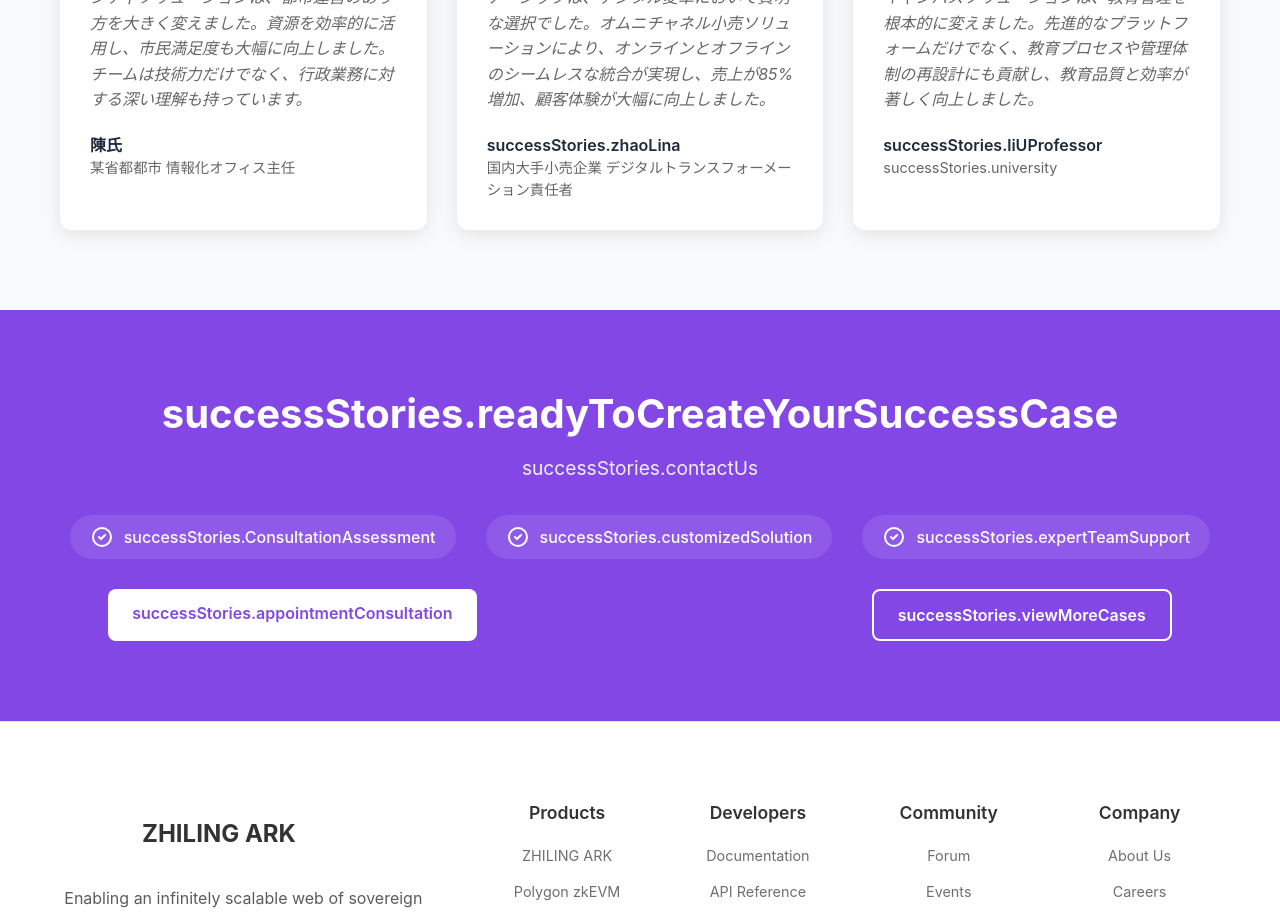
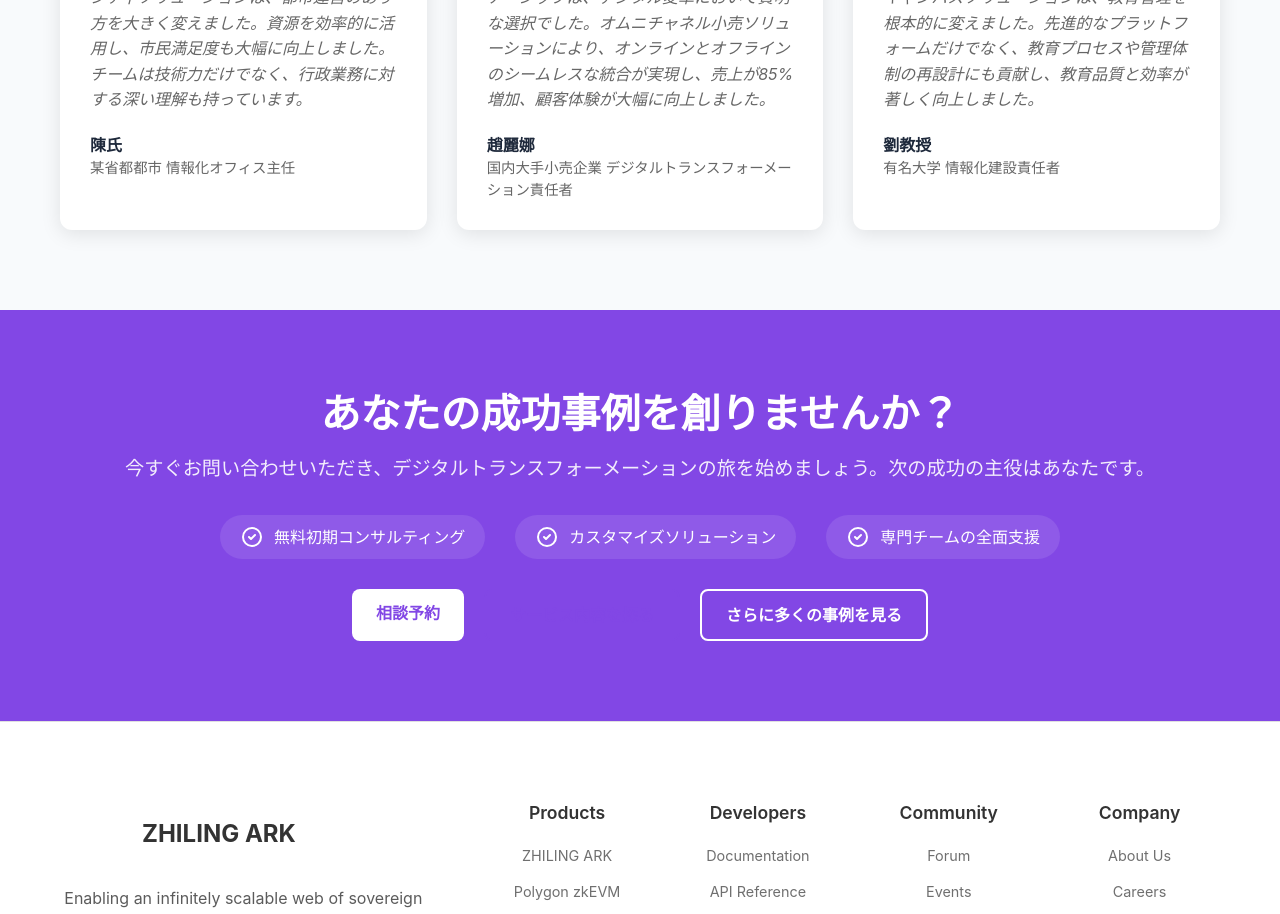
Before and after one commit to LiuJhin/zlfz, a Nuxt app: page /case-studies/success-stories in a window 1280 px wide. Shown: the part 5560-6474 px from the top of the page. Built offline with nearby package versions, Linux system fonts and the light colour scheme.

Commit message:
refactor(i18n): 重构成功案例页面的国际化键值路径

```diff
--- a/pages/case-studies/success-stories.vue
+++ b/pages/case-studies/success-stories.vue
@@ -755,7 +755,7 @@
               <div class="testimonial-author">
                 <div class="author-info">
                   <div class="author-name">
-                    {{ $t("successStories.zhaoLina") }}
+                    {{ $t("successStories.section.zhaoLina") }}
                   </div>
                   <div class="author-title">
                     {{ $t("successStories.section.apacMedicalGroup") }}
@@ -791,10 +791,10 @@
               <div class="testimonial-author">
                 <div class="author-info">
                   <div class="author-name">
-                    {{ $t("successStories.liUProfessor") }}
+                    {{ $t("successStories.section.liUProfessor") }}
                   </div>
                   <div class="author-title">
-                    {{ $t("successStories.university") }}
+                    {{ $t("successStories.section.university") }}
                   </div>
                 </div>
               </div>
@@ -807,8 +807,10 @@
     <section class="cta-section">
       <div class="container">
         <div class="cta-content">
-          <h2>{{ $t("successStories.readyToCreateYourSuccessCase") }}</h2>
-          <p>{{ $t("successStories.contactUs") }}</p>
+          <h2>
+            {{ $t("successStories.section.readyToCreateYourSuccessCase") }}
+          </h2>
+          <p>{{ $t("successStories.section.contactUs") }}</p>
           <div class="cta-benefits">
             <div class="benefit-item">
               <div class="benefit-icon">
@@ -822,7 +824,9 @@
                   />
                 </svg>
               </div>
-              <span>{{ $t("successStories.ConsultationAssessment") }}</span>
+              <span>{{
+                $t("successStories.section.ConsultationAssessment")
+              }}</span>
             </div>
             <div class="benefit-item">
               <div class="benefit-icon">
@@ -836,7 +840,7 @@
                   />
                 </svg>
               </div>
-              <span>{{ $t("successStories.customizedSolution") }}</span>
+              <span>{{ $t("successStories.section.customizedSolution") }}</span>
             </div>
             <div class="benefit-item">
               <div class="benefit-icon">
@@ -850,18 +854,18 @@
                   />
                 </svg>
               </div>
-              <span>{{ $t("successStories.expertTeamSupport") }}</span>
+              <span>{{ $t("successStories.section.expertTeamSupport") }}</span>
             </div>
           </div>
           <div class="cta-buttons">
             <a href="/contact" class="btn-primary">{{
-              $t("successStories.appointmentConsultation")
+              $t("successStories.section.appointmentConsultation")
             }}</a>
             <a href="/services" class="btn-secondary">{{
-              $t("successStories.exploreServiceScheme")
+              $t("successStories.section.exploreServiceScheme")
             }}</a>
             <a href="/case-studies" class="btn-outline">{{
-              $t("successStories.viewMoreCases")
+              $t("successStories.section.viewMoreCases")
             }}</a>
           </div>
         </div>
```
Also changed, not shown: i18n/locales/en.json.
